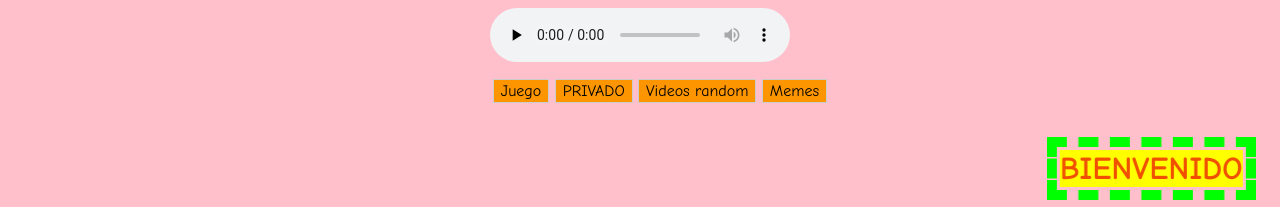
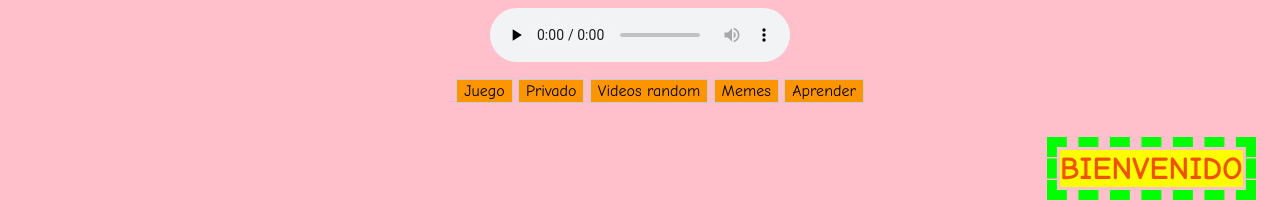
Before and after one commit to omarpadilla720/TICOMARBC2A, a plain HTML site: page index.html in a window 1280 px wide. Shown: the top 207 px of the page. Drawn offline with Linux system fonts and the light colour scheme.

Commit message:
Update index.html

```diff
--- a/index.html
+++ b/index.html
@@ -34,9 +34,10 @@
 <ul>
 <font face="Comic Sans MS,arial,verdana">
 <li><a href="juego_laberinto2.html">Juego</a></li>
-<li><a href="contrasena.html">PRIVADO</a></li>
+<li><a href="contrasena.html">Privado</a></li>
 <li><a href="Videos_random2.html">Videos random</a></li>
 <li><a href="memes.html">Memes</a></li>
+<li><a href="privado.html">Aprender</a></li>
 </font>
 </ul>
 </div>
```
